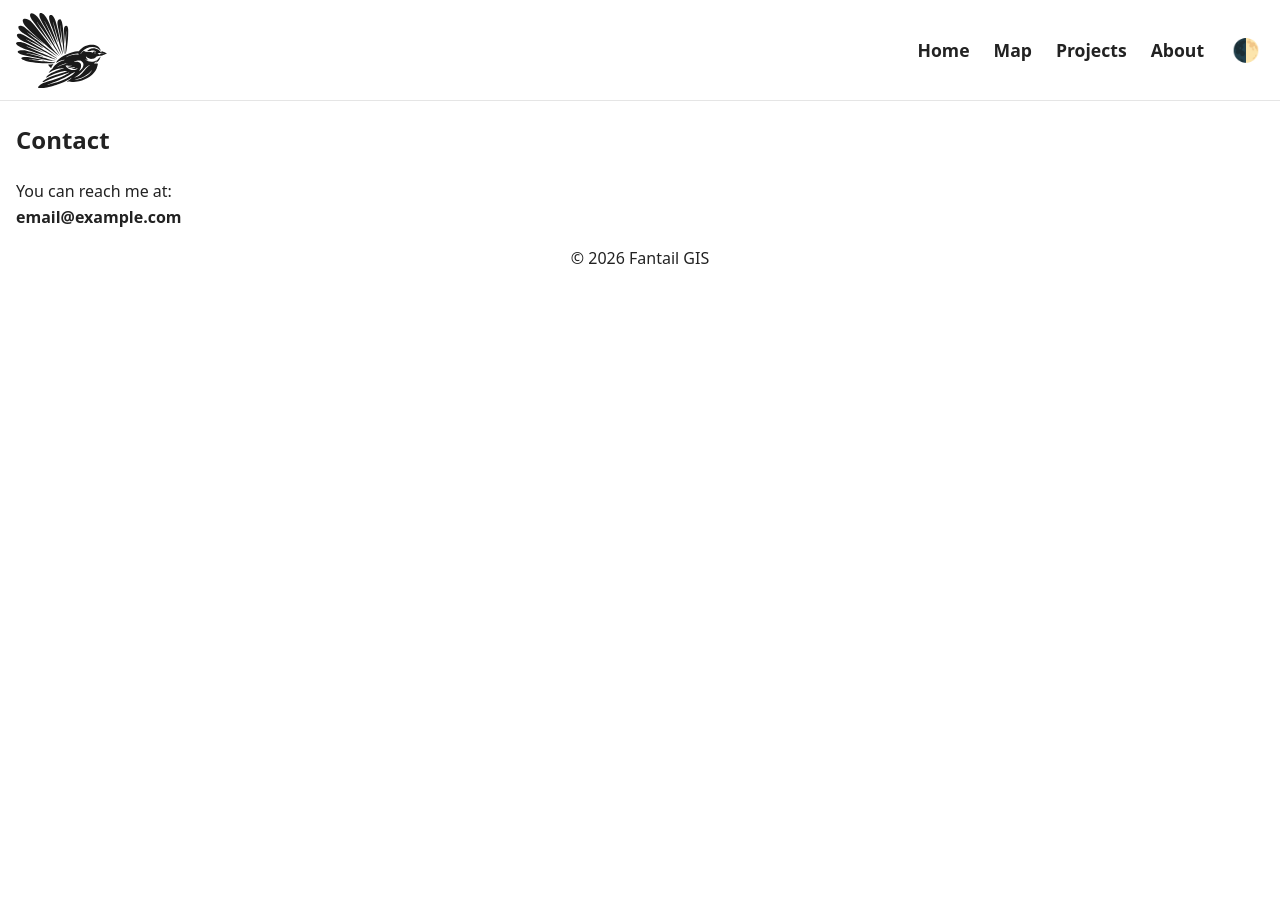
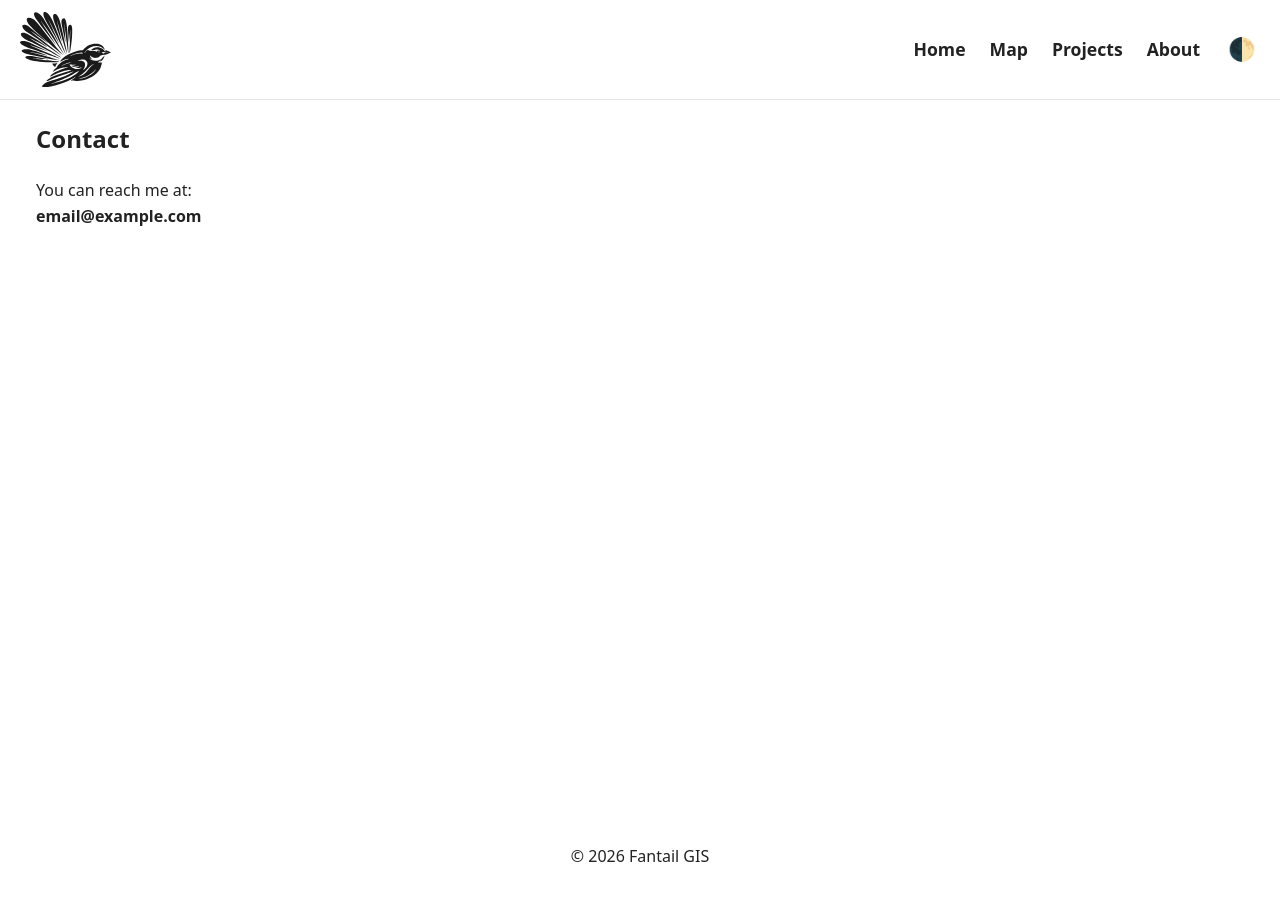
Before and after one commit to matts-maps/portfolio, a Jekyll site: the page built from contact.md, in a window 1280 px wide. Built offline with Jekyll 4.4.1, drawn with Linux system fonts in a browser that asks for light colours.

```diff
--- a/_layouts/default.html
+++ b/_layouts/default.html
@@ -11,6 +11,8 @@
 
 <body class="{{ page.body_class }}">
 
+  <div class="site-wrapper">
+
     {% include header.html %}
 
     <main class="page-content">
@@ -21,6 +23,8 @@
 
     {% include footer.html %}
 
+  </div>
+
   <script src="{{ '/assets/js/theme.js' | relative_url }}"></script>
   <link rel="stylesheet" href="{{ '/assets/css/image-lightbox.css' | relative_url }}">
 
--- a/assets/css/style.css
+++ b/assets/css/style.css
@@ -572,6 +572,85 @@ body.dark .project-table tr:hover {
 /* --------------------------------------------------
    FOOTER
 -------------------------------------------------- */
+
+/* --- STICKY FOOTER & FLUID CENTERING LAYOUT (1600px Inner Canvas) --- */
+
+/* 1. Reset standard container height limits to read the entire window boundary */
+html,
+body {
+  margin: 0;
+  padding: 0;
+  height: 100%;
+}
+
+/* 2. Establish the site wrapper as a vertical flexbox column stretching to full viewport height */
+.site-wrapper {
+  display: flex;
+  flex-direction: column;
+  min-height: 100vh;
+}
+
+/* 3. Fluid Header container (Spans full screen width for sticky, backgrounds, and borders) */
+.site-header {
+  width: 100%;
+  height: var(--header-height);
+  border-bottom: 1px solid var(--border); /* Full screen width line */
+  background: var(--bg);
+  position: sticky;
+  top: 0;
+  z-index: 200;
+  box-sizing: border-box;
+}
+
+/* Centers and clamps the navigation links tightly inside the 1600px track */
+.header-inner {
+  width: 100%;
+  max-width: 1600px;
+  height: 100%;
+  margin: 0 auto;
+  padding: 0 20px;
+  box-sizing: border-box;
+}
+
+/* 4. Main body content canvas (Constrained to 1600px track and centered below header) */
+.page-content {
+  flex: 1 0 auto;     /* Absorbs empty vertical height on short pages to push footer down */
+  width: 100%;
+  max-width: 1600px;
+  margin: 0 auto;
+  padding: 0 20px;
+  box-sizing: border-box;
+}
+
+/* 5. Fluid Footer container (Spans full width edge-to-edge) */
 .site-footer {
-    text-align: center;
+  flex-shrink: 0;     /* Prevents the footer from clipping on small devices */
+  width: 100%;        /* Full screen width layout wrapper */
+  padding: 30px 20px; /* Padding for uniform vertical clearance and mobile safe-zones */
+  text-align: center; /* Centers all content and text blocks horizontally across the screen */
+  box-sizing: border-box;
 }
+
+/* Clean block rules for paragraph elements inside the fluid footer */
+.site-footer p {
+  margin: 0;
+  display: inline-block; /* Keeps standard margins clear and keeps structural elements square */
+}
+
+/* --------------------------------------------------
+   IMAGE MAP ICONS
+-------------------------------------------------- */
+.custom-blue-dot {
+  background-color: #007aff;
+  border: 2px solid #ffffff;
+  border-radius: 50%;
+  box-shadow: 0 0 4px rgba(0, 0, 0, 0.4);
+  cursor: pointer;
+  transition: transform 0.2s ease;
+}
+
+/* Accessible hover response setup */
+.custom-blue-dot:hover {
+  transform: scale(1.3);
+  background-color: #0056b3;
+}
```
Also changed, not shown: _layouts/map.html (+9 -34 lines), assets/js/image-map.js (added, +77 -0 lines). Lines whose indentation alone changed are shown as unchanged.
